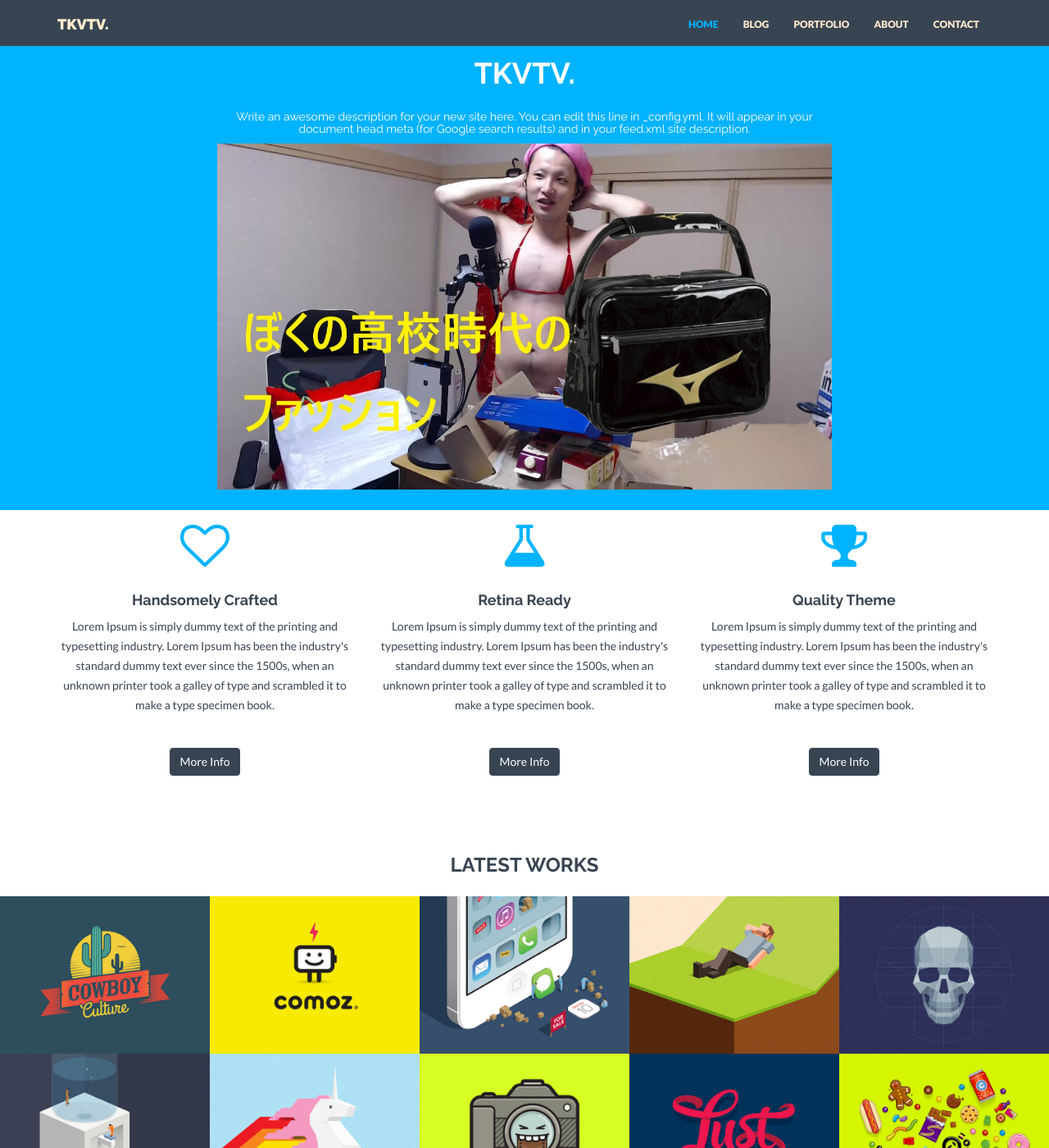
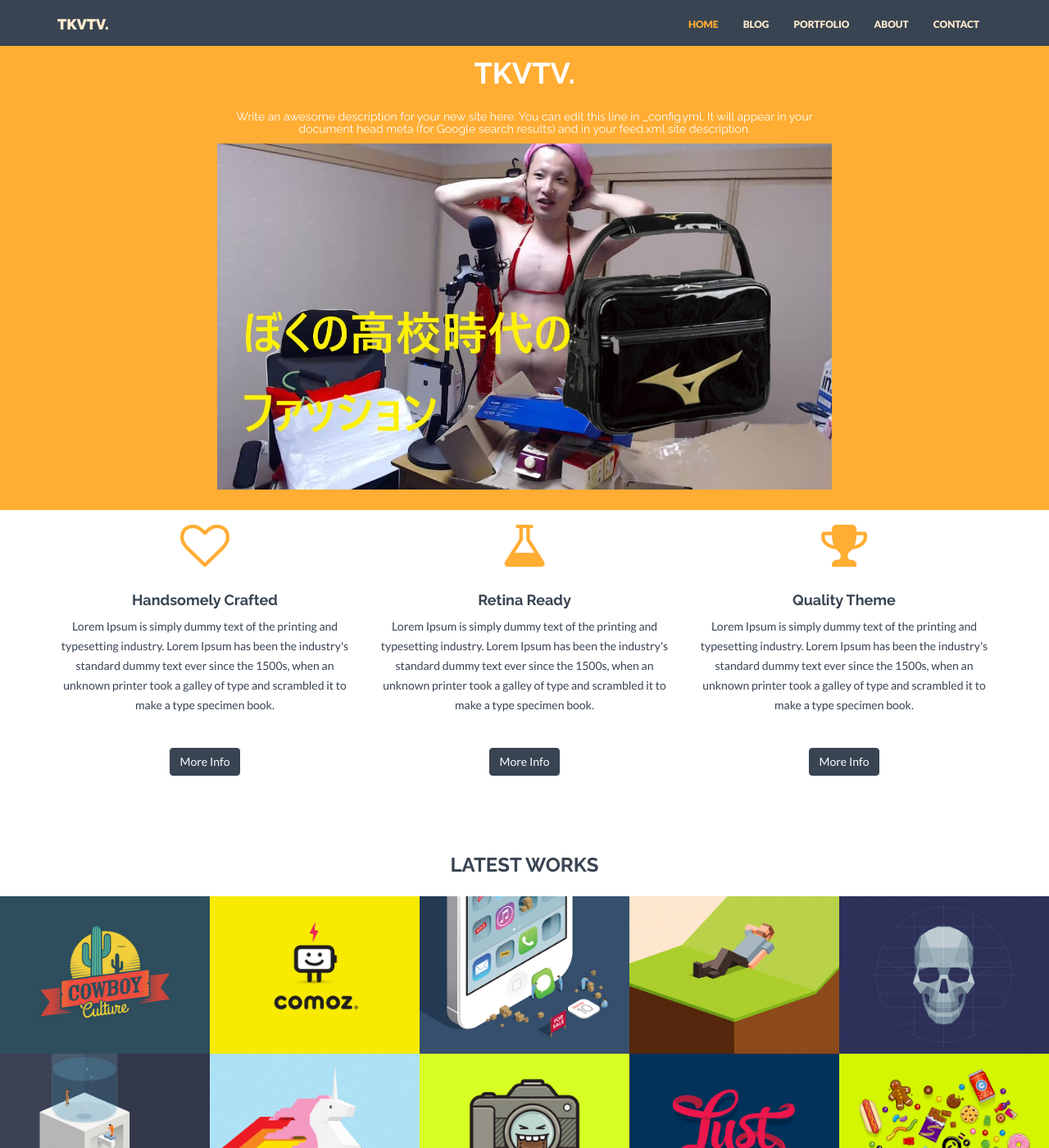
Before and after one commit to takagotch/o2364, a Jekyll site: the page built from index.html, in a window 1280 px wide and 1400 px high. Shown: the whole window at 82% size. Built offline with Jekyll 4.4.1, drawn with Linux system fonts in a browser that asks for light colours; nearby versions of some CDN libraries.

Commit message:
Update _config.yml

```diff
--- a/_config.yml
+++ b/_config.yml
@@ -13,7 +13,7 @@ permalink: /:categories/:title/
 excerpt_separator: <!--more--> #use this in posts to define how long the excerpt of the post (that is shown on the Blog page) is
 
 colors:  #in hex code if not noted else
-  primary: "#00b3fe" #"#F70031"
+  primary: "#ffad33" #"#F70031"
   primary_rgb: "0,179,254" #"247,0,49" #rgb of the primary. Needed in some places for the transparency effect.
   secondary: "#384452" #"#33004D"
   link: "#428bca"
```
